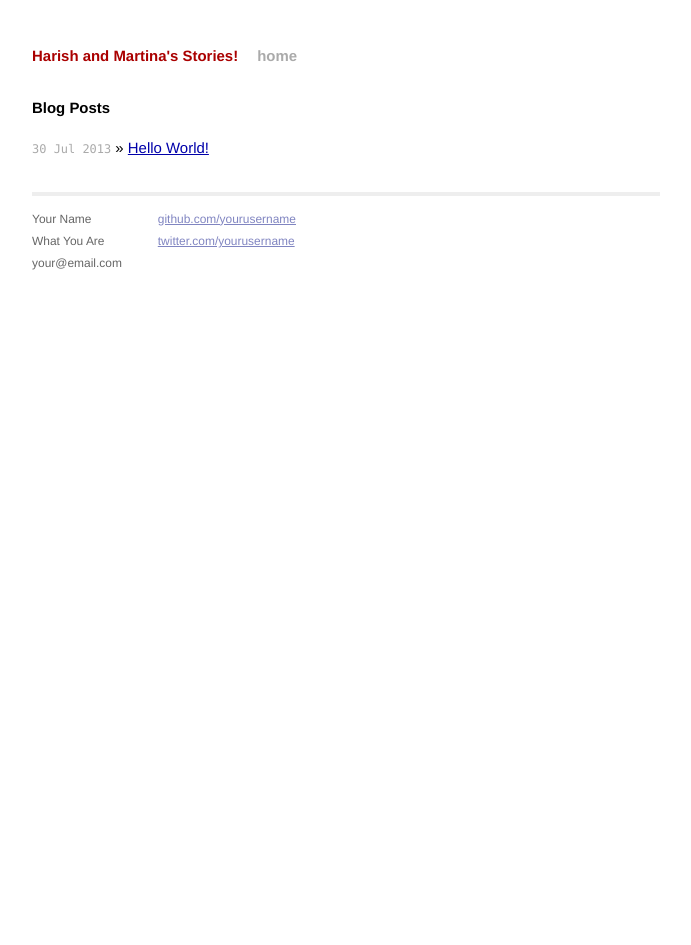
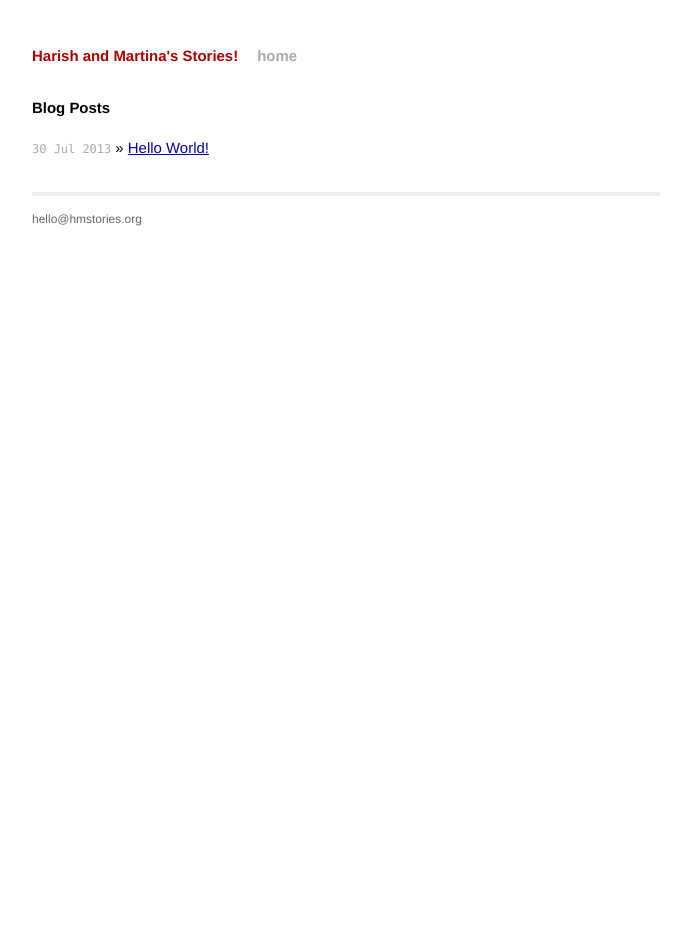
Before and after one commit to hnarayanan/hmstories.org, a Jekyll site: the page built from index.html, in a window 1280 px wide. Shown: the whole page, without its empty margins (294-985 px from the left). Built offline with Jekyll 4.4.1, drawn with Linux system fonts in a browser that asks for light colours; Markdown is read by kramdown in place of the engine named in the settings.

Commit message:
Remove geek stuff from footer

```diff
--- a/_layouts/default.html
+++ b/_layouts/default.html
@@ -26,17 +26,7 @@
 
             <div class="footer">
               <div class="contact">
-                <p>
-                  Your Name<br />
-                  What You Are<br />
-                  your@email.com
-                </p>
-              </div>
-              <div class="contact">
-                <p>
-                  <a href="http://github.com/yourusername/">github.com/yourusername</a><br />
-                  <a href="http://twitter.com/yourusername/">twitter.com/yourusername</a><br />
-                </p>
+                <p>hello@hmstories.org</p>
               </div>
             </div>
           </div>
```
